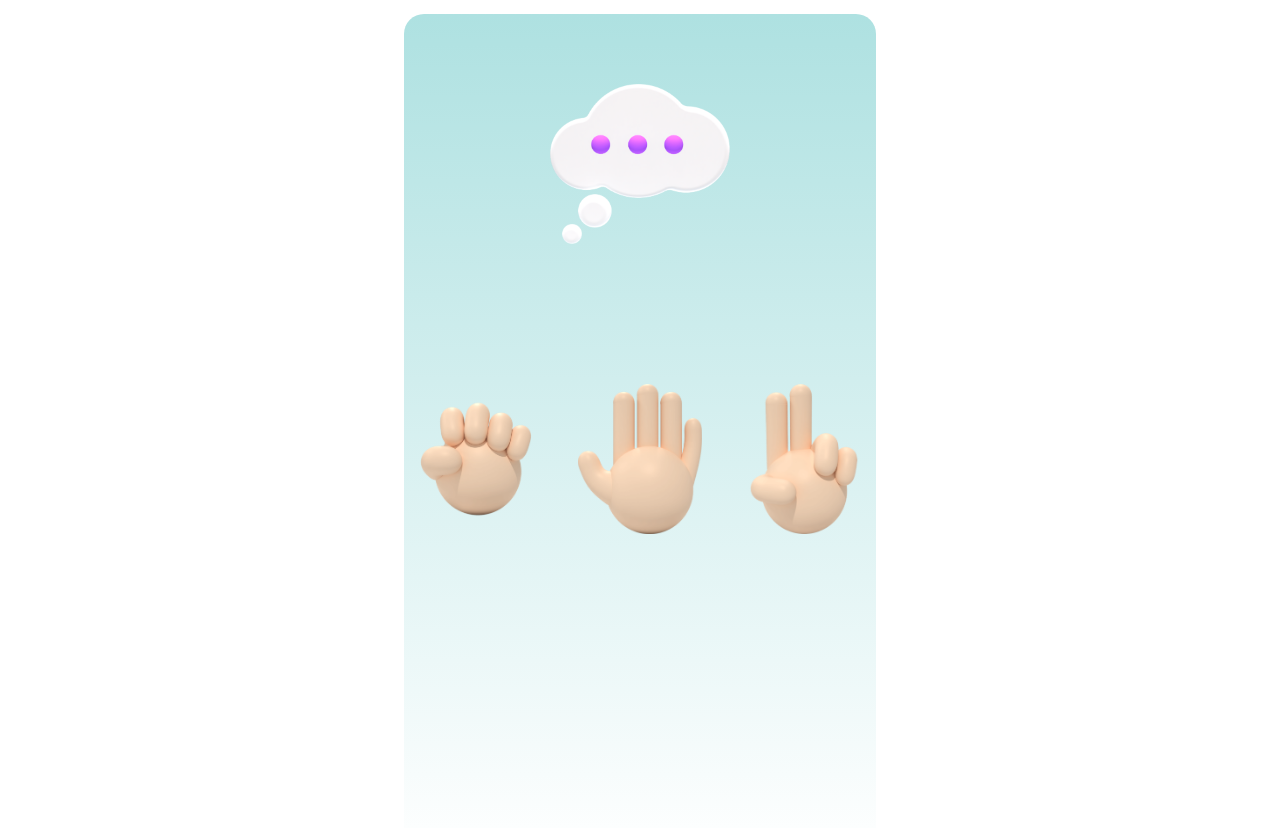
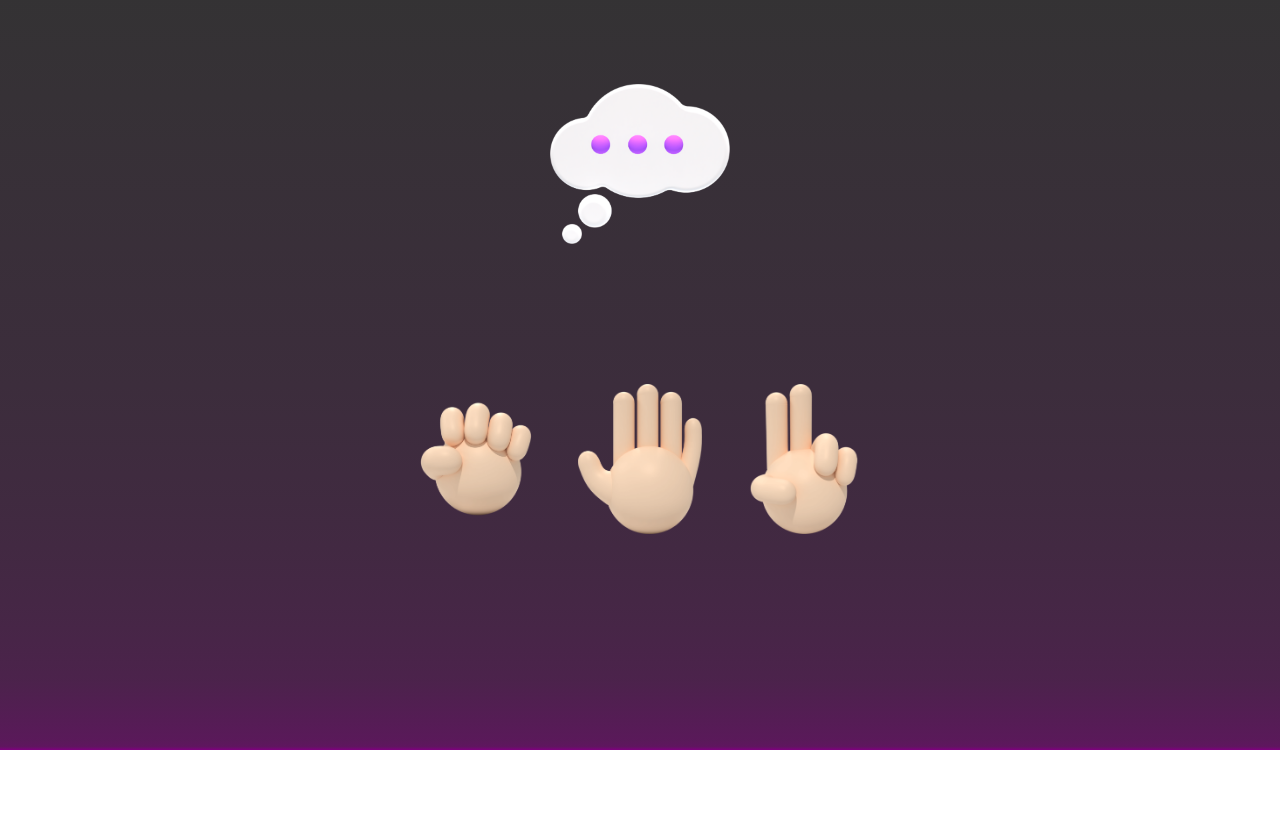
Before and after one commit to pamdayne/jankenpon, a plain HTML site: page index.html in a window 1280 px wide. Shown: the part 50-878 px from the top of the page. After the commit the page ends 800 px from the top, so only its background shows below. Drawn offline with Linux system fonts and the light colour scheme.

Commit message:
rethemed and removed unused css variables

```diff
--- a/assets/styles/style.scss
+++ b/assets/styles/style.scss
@@ -6,15 +6,10 @@
   --ff-primary-font: 'Segoe UI', Tahoma, Geneva, Verdana, sans-serif;
   --color-primary: #fcd1d1;
   --color-primary-light: #ece2e1;
-  --color-secondary: #aee1e1;
-  --color-secondary-light: #d3e0dc;
-  --color-accent: #97cfcf;
+  --color-secondary: #333;
+  --color-accent: purple;
   --color-white: #ffffff;
-  --color-grey: #dddddd;
-  --color-grey-light: #ebebeb;
-  --game-area-w: 39rem;
-  --game-area-w-max: 48rem;
-  --game-area-h: 84.4rem;
+  --game-area-h: 90vh;
 }
 
 html {
@@ -27,6 +22,12 @@ body {
   display: flex;
   flex-direction: column;
   align-items: center;
+  background: linear-gradient(
+    to top,
+    var(--color-accent),
+    1rem,
+    var(--color-secondary)
+  );
 }
 
 h1 {
@@ -35,17 +36,10 @@ h1 {
 }
 
 .game-area {
-  border-radius: var(--border-radius);
-  background: linear-gradient(
-    to bottom,
-    var(--color-secondary),
-    var(--color-white)
-  );
   display: flex;
   flex-direction: column;
   gap: 3rem;
   margin: 3rem auto 0;
-  max-width: var(--game-area);
   height: var(--game-area-h);
   padding: 5rem 0 0 0;
 
```
Also changed, not shown: assets/styles/style.css.
